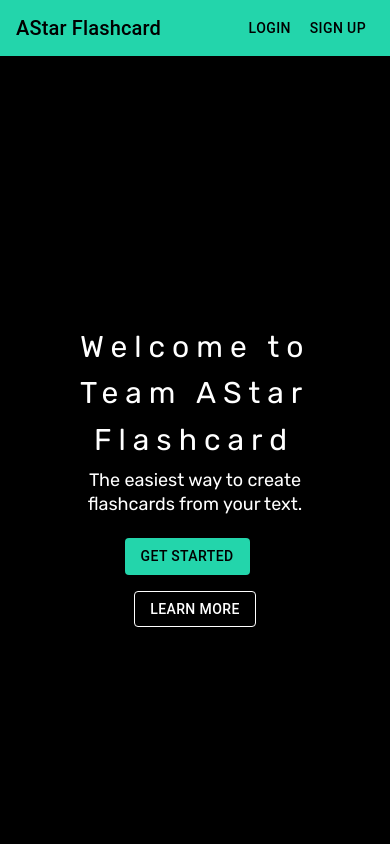
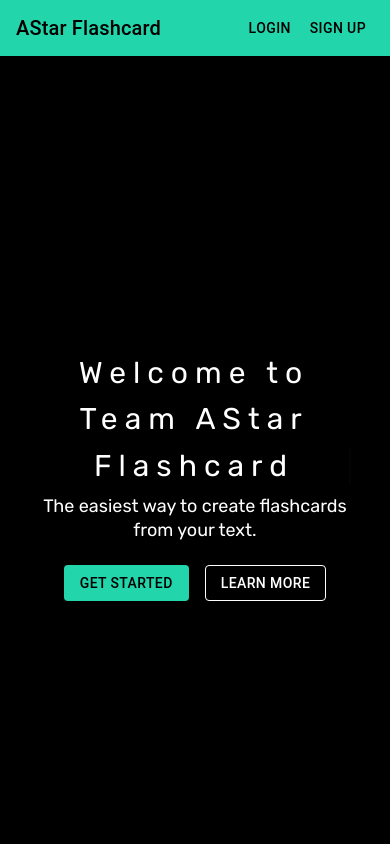
Before and after one commit to Shoheicode/Project-4-AI-Flashcards, a Next.js app: page / in a window 390 px wide. Shown: the top 844 px of the page. Built offline with nearby package versions, Linux system fonts and the light colour scheme; no server answers; a web font is replaced by a local one.

Commit message:
updated padding problem

```diff
--- a/app/typewrite.css
+++ b/app/typewrite.css
@@ -120,7 +120,7 @@
   /* For desktop: */
 
   .section{
-    padding: 10vw;
+    padding: 10vw!important;
   }
 
   #text {
```
